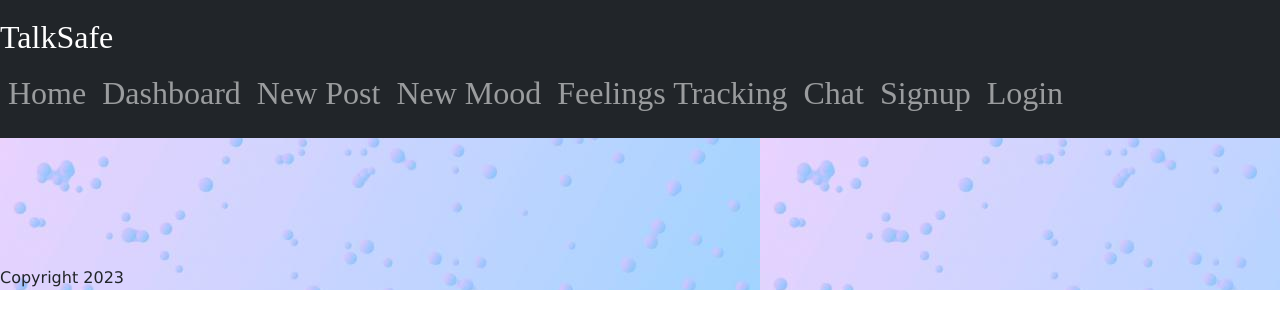
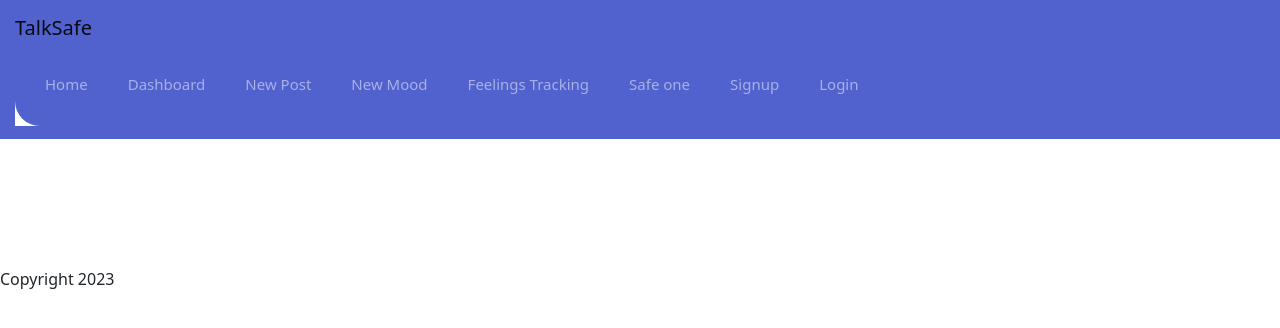
Before and after one commit to JoseMRodriguezO/mental-health-app, a React (Vite) app: page / in a window 1280 px wide. Shown: the top 328 px of the page. Built offline with nearby package versions, Linux system fonts and the light colour scheme; no server answers.

Commit message:
New navbar

```diff
--- a/package.json
+++ b/package.json
@@ -12,6 +12,7 @@
     "axios": "^1.3.4",
     "bootstrap": "^5.2.3",
     "chart.js": "^4.2.1",
+    "jquery": "^3.6.4",
     "react": "^18.2.0",
     "react-calendar": "^4.0.0",
     "react-chartjs-2": "^5.2.0",
--- a/src/Chat.jsx
+++ b/src/Chat.jsx
@@ -36,7 +36,7 @@ export function Chat() {
 
       <form onSubmit={sendMessage} className="message-form">
         <input type="text" name="message" className="message-input" />
-        <button type="submit" className="send-button">
+        <button type="submit" className="send-button btn btn-primary">
           Send
         </button>
       </form>
--- a/src/Header.jsx
+++ b/src/Header.jsx
@@ -1,17 +1,15 @@
 import { Link } from "react-router-dom";
 import { LogoutLink } from "./LogoutLink";
 import { useState } from "react";
-
 export function Header() {
   const [searchFilter, setSearchFilter] = useState("");
   return (
     <header>
-      <nav className="navbar navbar-expand-lg navbar-dark bg-dark">
-        <div className="navbar-brand">
+      <nav className="navbar navbar-expand-custom navbar-mainbg">
+        <div className="navbar-brand navbar-logo">
           TalkSafe
           <button
             className="navbar-toggler"
-            n
             type="button"
             data-bs-toggle="collapse"
             data-bs-target="#navbarSupportedContent"
@@ -19,16 +17,20 @@ export function Header() {
             aria-expanded="false"
             aria-label="Toggle navigation"
           >
-            <span className="navbar-toggler-icon"></span>
+            <span className="fas fa-bars text-white"></span>
           </button>
           <div className="collapse navbar-collapse" id="navbarSupportedContent">
-            <ul className="navbar-nav me-auto mb-2 mb-lg-0">
+            <ul className="navbar-nav ">
+              <div class="hori-selector">
+                <div class="left"></div>
+                <div class="right"></div>
+              </div>
               <li className="nav-item">
                 <Link className="nav-link" to="/Home">
                   Home
                 </Link>
               </li>
-              <li className="nav-item">
+              <li>
                 <Link className="nav-link" to="/journal_entries">
                   Dashboard
                 </Link>
@@ -50,7 +52,7 @@ export function Header() {
               </li>
               <li className="nav-item">
                 <Link className="nav-link" to="/chat">
-                  Chat
+                  Safe one
                 </Link>
               </li>
 
--- a/src/JournalEntriesIndex.jsx
+++ b/src/JournalEntriesIndex.jsx
@@ -1,3 +1,5 @@
+import React from "react";
+
 export function JournalEntriesIndex(props) {
   return (
     <div>
--- a/src/JournalEntriesShow.jsx
+++ b/src/JournalEntriesShow.jsx
@@ -16,8 +16,14 @@ export function JournalEntriesShow(props) {
     <div>
       <p>{props.journalEntry.content}</p>
       <form onSubmit={handleSubmit}>
-        <div>
-          <input defaultValue={props.journalEntry.content} name="content" className="form-control" type="text"></input>
+        <div className="card">
+          <input
+            defaultValue={props.journalEntry.content}
+            name="content"
+            className="form-control"
+            type="text"
+            style={{ fontSize: "14px" }}
+          ></input>
         </div>
         <button className="btn btn-primary" type="submit">
           Edit
--- a/src/Modal.css
+++ b/src/Modal.css
@@ -7,6 +7,8 @@
   height: 100%;
   background: rgba(0, 0, 0, 0.6);
   z-index: 1000;
+
+
 }
 
 .modal-main {
@@ -21,7 +23,7 @@
 }
 
 .modal-main button.close {
-  font-size: 2em;
+  font-size: 1px;
   background: none;
   border: none;
   position: absolute;
--- a/src/index.css
+++ b/src/index.css
@@ -2,21 +2,186 @@ html {
   scroll-behavior: smooth;
 }
 
-#root {
-  font-family: 'Lucida Sans', 'Lucida Sans Regular', 'Lucida Grande', 'Lucida Sans Unicode', Geneva, Verdana, sans-serif;
-  background-image: url('./assets/website.png') ;
+@import url('https://fonts.googleapis.com/css?family=Roboto');
 
+body{
+	font-family: 'Roboto', sans-serif;
 }
-.navbar-brand {
-font-family: "Lucida";
-font-size:  2em !important;
+* {
+	margin: 0;
+	padding: 0;
+}
+i {
+	margin-right: 10px;
+}
 
-;
+
+
+
+.navbar-mainbg{
+	background-color: #10618f;
+	padding: 20px;
 }
+
+.navbar-logo{
+	padding: 15px;
+	color: #fff;
+}
+.navbar-mainbg{
+	background-color: #5161ce;
+	padding: 0px;
+}
+#navbarSupportedContent{
+	overflow: hidden;
+	position: relative;
+}
+#navbarSupportedContent ul{
+	padding:10px;
+	margin: 0px;
+}
+#navbarSupportedContent ul li a i{
+	margin-right: 10px;
+}
+#navbarSupportedContent li {
+	list-style-type: none;
+	float: left;
+}
+#navbarSupportedContent ul li a{
+	color: rgba(255,255,255,0.5);
+    text-decoration: none;
+    font-size: 15px;
+    display: block;
+    padding: 20px 20px;
+    transition-duration:0.6s;
+	transition-timing-function: cubic-bezier(0.68, -0.55, 0.265, 1.55);
+    position: relative;
+}
+#navbarSupportedContent>ul>li.active>a{
+	color: #5161ce;
+	background-color: transparent;
+	transition: all 0.7s;
+}
+#navbarSupportedContent a:not(:only-child):after {
+	content: "\f105";
+	position: absolute;
+	right: 20px;
+	top: 10px;
+	font-size: 14px;
+	font-family: "Font Awesome 5 Free";
+	display: inline-block;
+	padding-right: 3px;
+	vertical-align: middle;
+	font-weight: 900;
+	transition: 0.5s;
+}
+#navbarSupportedContent .active>a:not(:only-child):after {
+	transform: rotate(90deg);
+}
+.hori-selector{
+	display:inline-block;
+	position:absolute;
+	height: 100%;
+	top: 0px;
+	left: 0px;
+	transition-duration:0.6s;
+	transition-timing-function: cubic-bezier(0.68, -0.55, 0.265, 1.55);
+	background-color: #fff;
+	border-top-left-radius: 15px;
+	border-top-right-radius: 15px;
+	margin-top: 10px;
+}
+.hori-selector .right,
+.hori-selector .left{
+	position: absolute;
+	width: 25px;
+	height: 25px;
+	background-color: #fff;
+	bottom: 10px;
+}
+.hori-selector .right{
+	right: -25px;
+}
+.hori-selector .left{
+	left: -25px;
+}
+.hori-selector .right:before,
+.hori-selector .left:before{
+	content: '';
+    position: absolute;
+    width: 50px;
+    height: 50px;
+    border-radius: 50%;
+    background-color: #5161ce;
+}
+.hori-selector .right:before{
+	bottom: 0;
+    right: -25px;
+}
+.hori-selector .left:before{
+	bottom: 0;
+    left: -25px;
+}
+
+
+@media(min-width: 992px){
+	.navbar-expand-custom {
+	    -ms-flex-flow: row nowrap;
+	    flex-flow: row nowrap;
+	    -ms-flex-pack: start;
+	    justify-content: flex-start;
+	}
+	.navbar-expand-custom .navbar-nav {
+	    -ms-flex-direction: row;
+	    flex-direction: row;
+	}
+	.navbar-expand-custom .navbar-toggler {
+	    display: none;
+	}
+	.navbar-expand-custom .navbar-collapse {
+	    display: -ms-flexbox!important;
+	    display: flex!important;
+	    -ms-flex-preferred-size: auto;
+	    flex-basis: auto;
+	}
+}
+
+
+@media (max-width: 991px){
+	#navbarSupportedContent ul li a{
+		padding: 12px 30px;
+	}
+	.hori-selector{
+		margin-top: 0px;
+		margin-left: 10px;
+		border-radius: 0;
+		border-top-left-radius: 25px;
+		border-bottom-left-radius: 25px;
+	}
+	.hori-selector .left,
+	.hori-selector .right{
+		right: 10px;
+	}
+	.hori-selector .left{
+		top: -25px;
+		left: auto;
+	}
+	.hori-selector .right{
+		bottom: -25px;
+	}
+	.hori-selector .left:before{
+		left: -25px;
+		top: -25px;
+	}
+	.hori-selector .right:before{
+		bottom: -25px;
+		left: -25px;
+	}
+}
+
 .calendar-container {
-  background-color: #45414156;
-  padding: 10px;
-  border-radius: 5px;
+  background-color: #14aadc56;
+  padding: 80px;
+
 }
 
 .calendar {
@@ -42,7 +207,7 @@ font-size:  2em !important;
 }
 
 .border{
-  border: 8px solid #666;
+  border: 8px solid #550404;
 }
 .round{
   border-radius: 30px;
@@ -178,21 +343,7 @@ font-size:  2em !important;
 	border: 12px solid;
 	border-color: lightyellow lightyellow transparent transparent;
 }
-/*
-	left: -8px;
-  right: auto;
-  top: auto;
-	bottom: -40px;
-	border: 32px solid;
-	border-color: transparent transparent transparent #666;
-	left: 0px;
-  right: auto;
-  top: auto;
-	bottom: -20px;
-	border: 22px solid;
-	border-color: transparent transparent transparent lightyellow;
 
-/*Right triangle, placed bottom right side slightly in*/
 .tri-right.border.btm-right:before {
 	content: ' ';
 	position: absolute;
```
Also changed, not shown: 1 other file (tests, documents, lock files or other folders).
